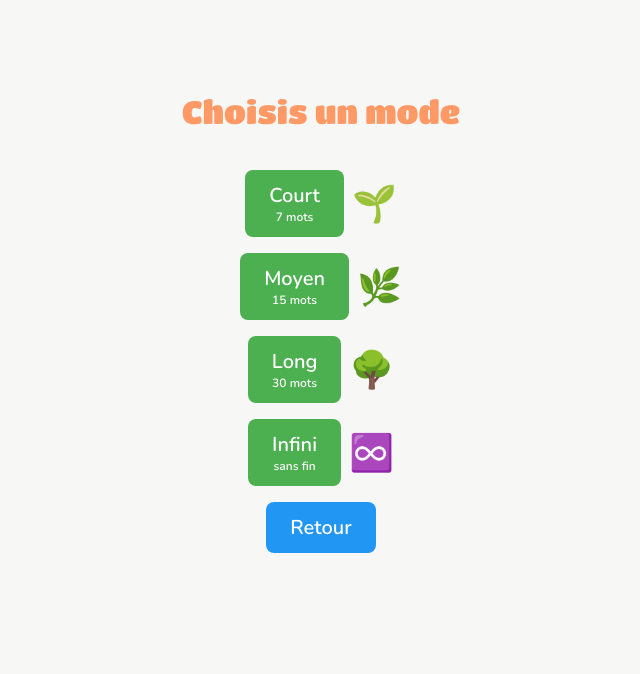
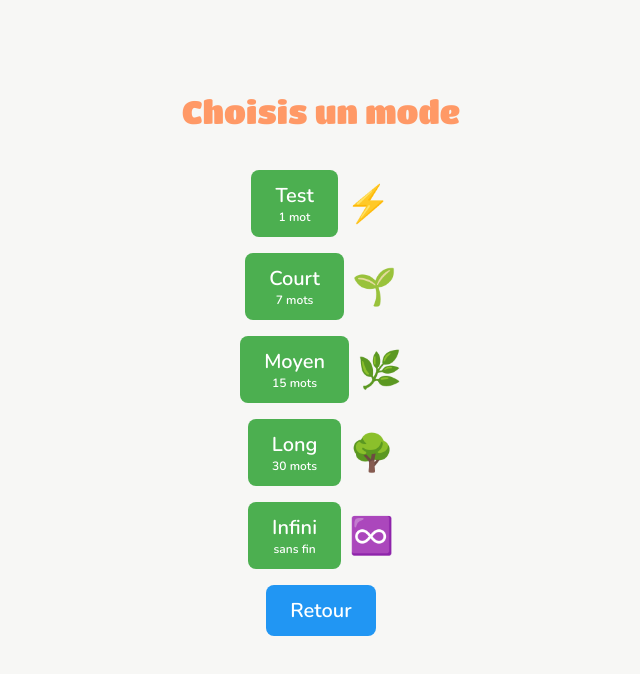
Before and after one commit to mattleouf/mes-premiers-mots, a plain HTML site: page mode/index.html in a window 1280 px wide. Shown: the whole page, without its empty margins (319-959 px from the left). Drawn offline with nearby package versions, Linux system fonts and the light colour scheme.

Commit message:
Add 1-word testing mode

```diff
--- a/mode/index.html
+++ b/mode/index.html
@@ -15,6 +15,12 @@
   <div class="container">
     <h1 class="title titan-one-regular">Choisis un mode</h1>
     <div class="buttons modes">
+      <div class="mode-option">
+        <button class="btn play mode-btn" data-count="1" data-emoji="⚡">
+          Test<br><small>1 mot</small>
+        </button>
+        <div class="preview" aria-hidden="true"></div>
+      </div>
       <div class="mode-option">
         <button class="btn play mode-btn" data-count="7" data-emoji="🌱">
           Court<br><small>7 mots</small>
```
